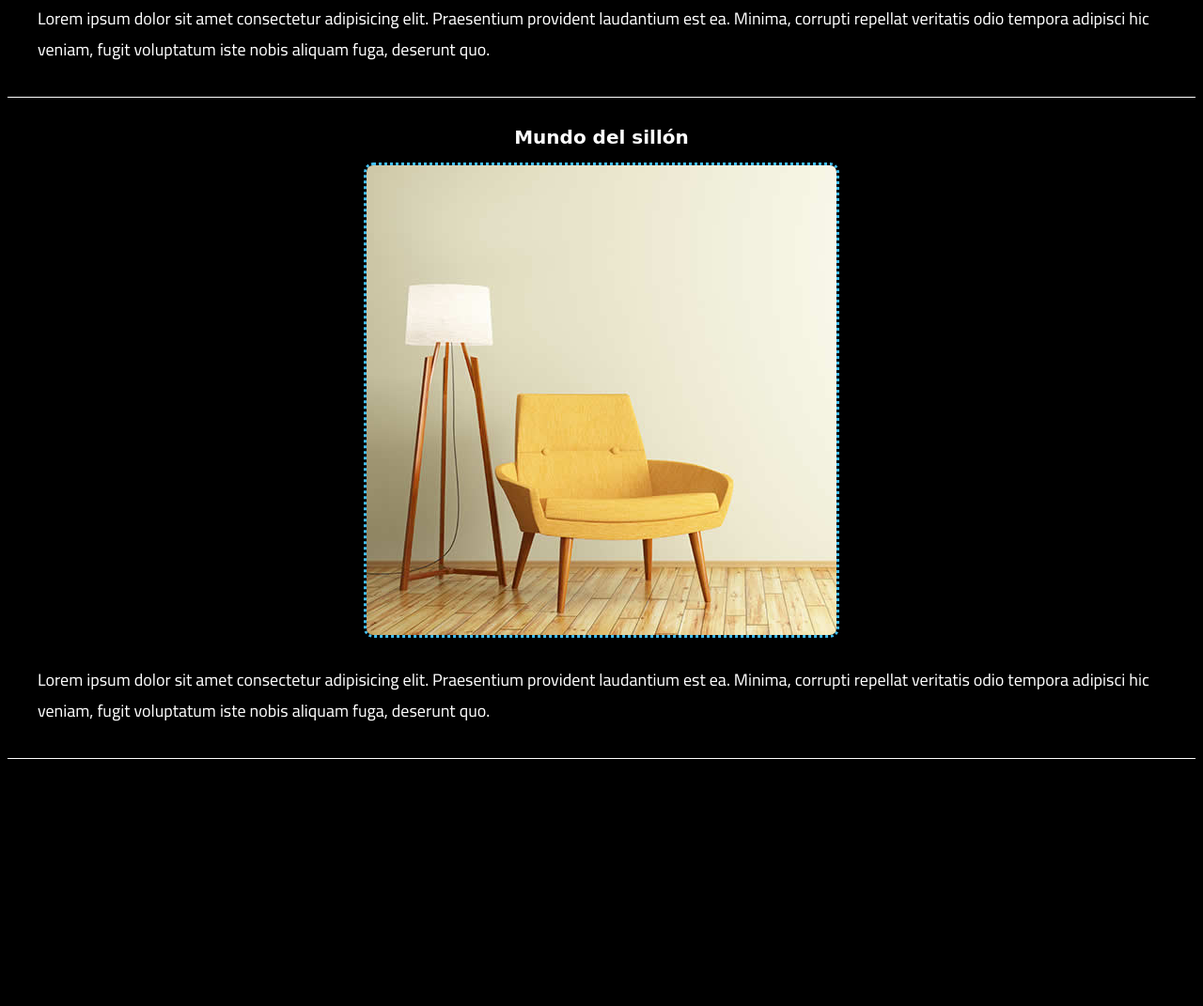
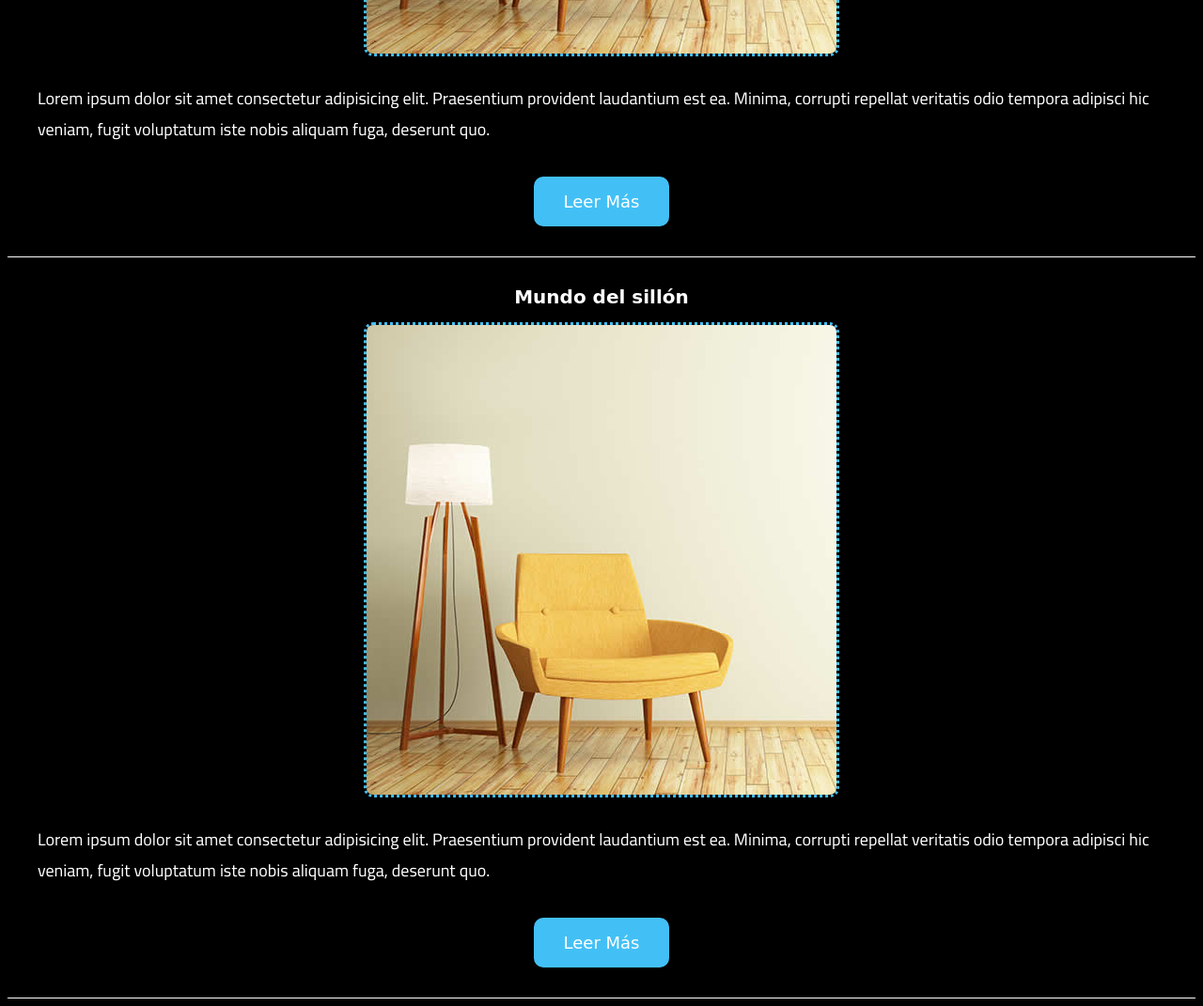
Before and after one commit to FranciscoSule/instacasa, a plain HTML site: page index.html in a window 1280 px wide. Shown: the part 2473-3544 px from the top of the page at 94% size. Before the commit the page ends 3289 px from the top, so only its background shows below. Drawn offline with Linux system fonts and the light colour scheme; a web font is replaced by a local one.

Commit message:
Update index.html

```diff
--- a/index.html
+++ b/index.html
@@ -51,13 +51,14 @@
             <h3>Mundo del sillón</h3>
             <img src="thumb-08.jpg" >
             <p>Lorem ipsum dolor sit amet consectetur adipisicing elit. Praesentium provident laudantium est ea. Minima, corrupti repellat veritatis odio tempora adipisci hic veniam, fugit voluptatum iste nobis aliquam fuga, deserunt quo.</p>
-            <a class="boton" href="">Leer Más</a>
+            <a class="boton" href="publicacion1.html">Leer Más</a>
         </div>
 
         <div class="modulo" >
             <h3>Mundo del sillón</h3>
             <img src="thumb-08.jpg" >
             <p>Lorem ipsum dolor sit amet consectetur adipisicing elit. Praesentium provident laudantium est ea. Minima, corrupti repellat veritatis odio tempora adipisci hic veniam, fugit voluptatum iste nobis aliquam fuga, deserunt quo.</p>
+            <a class="boton" href="publicacion1.html">Leer Más</a>
         </div>
 
         <div class="publicidad">
@@ -68,6 +69,7 @@
             <h3>Mundo del sillón</h3>
             <img src="thumb-08.jpg" >
             <p>Lorem ipsum dolor sit amet consectetur adipisicing elit. Praesentium provident laudantium est ea. Minima, corrupti repellat veritatis odio tempora adipisci hic veniam, fugit voluptatum iste nobis aliquam fuga, deserunt quo.</p>
+            <a class="boton" href="publicacion1.html">Leer Más</a>
         </div>
 
 
@@ -75,6 +77,7 @@
             <h3>Mundo del sillón</h3>
             <img src="thumb-08.jpg" >
             <p>Lorem ipsum dolor sit amet consectetur adipisicing elit. Praesentium provident laudantium est ea. Minima, corrupti repellat veritatis odio tempora adipisci hic veniam, fugit voluptatum iste nobis aliquam fuga, deserunt quo.</p>
+            <a class="boton" href="publicacion1.html">Leer Más</a>
         </div>
 
     </main>
```
